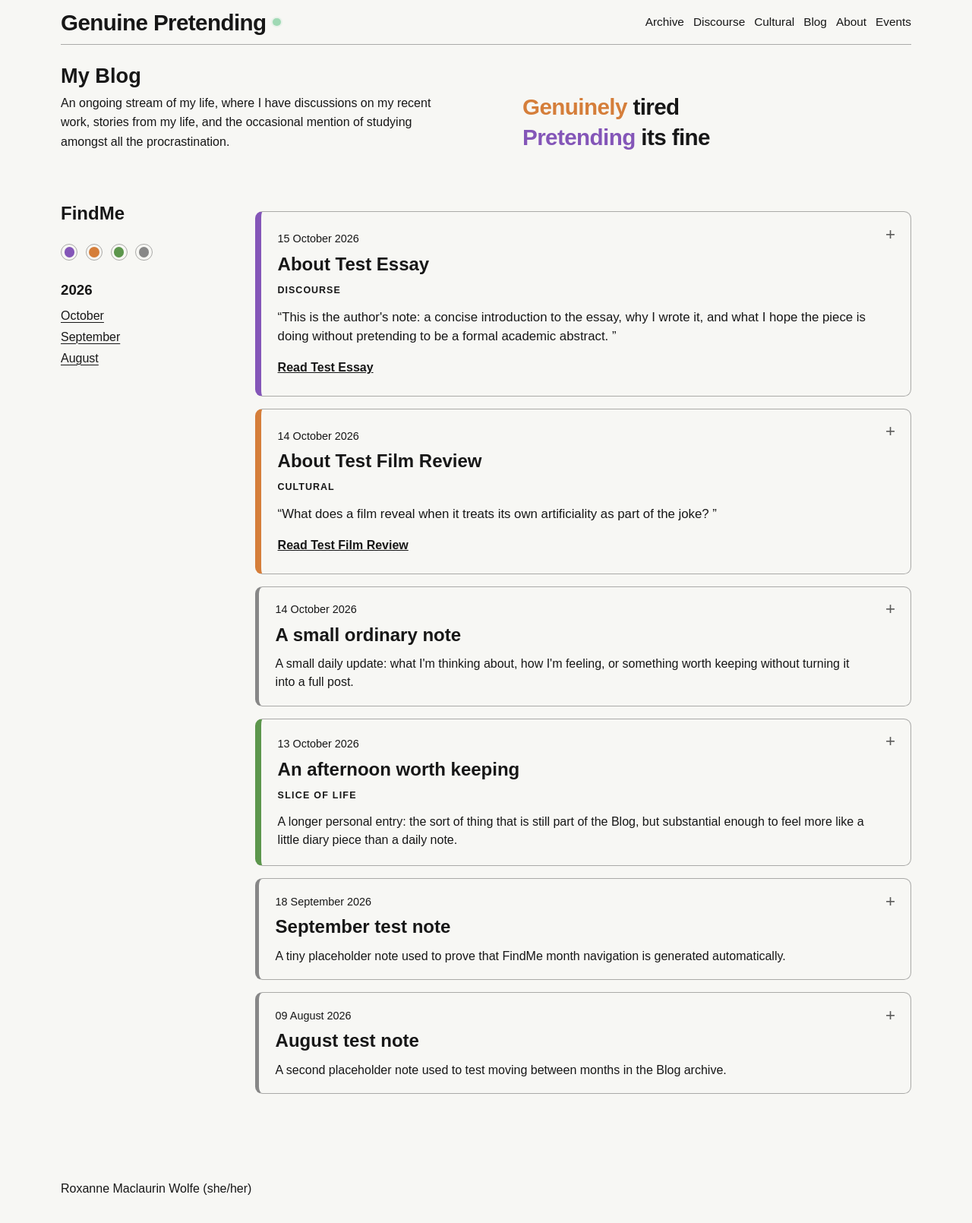
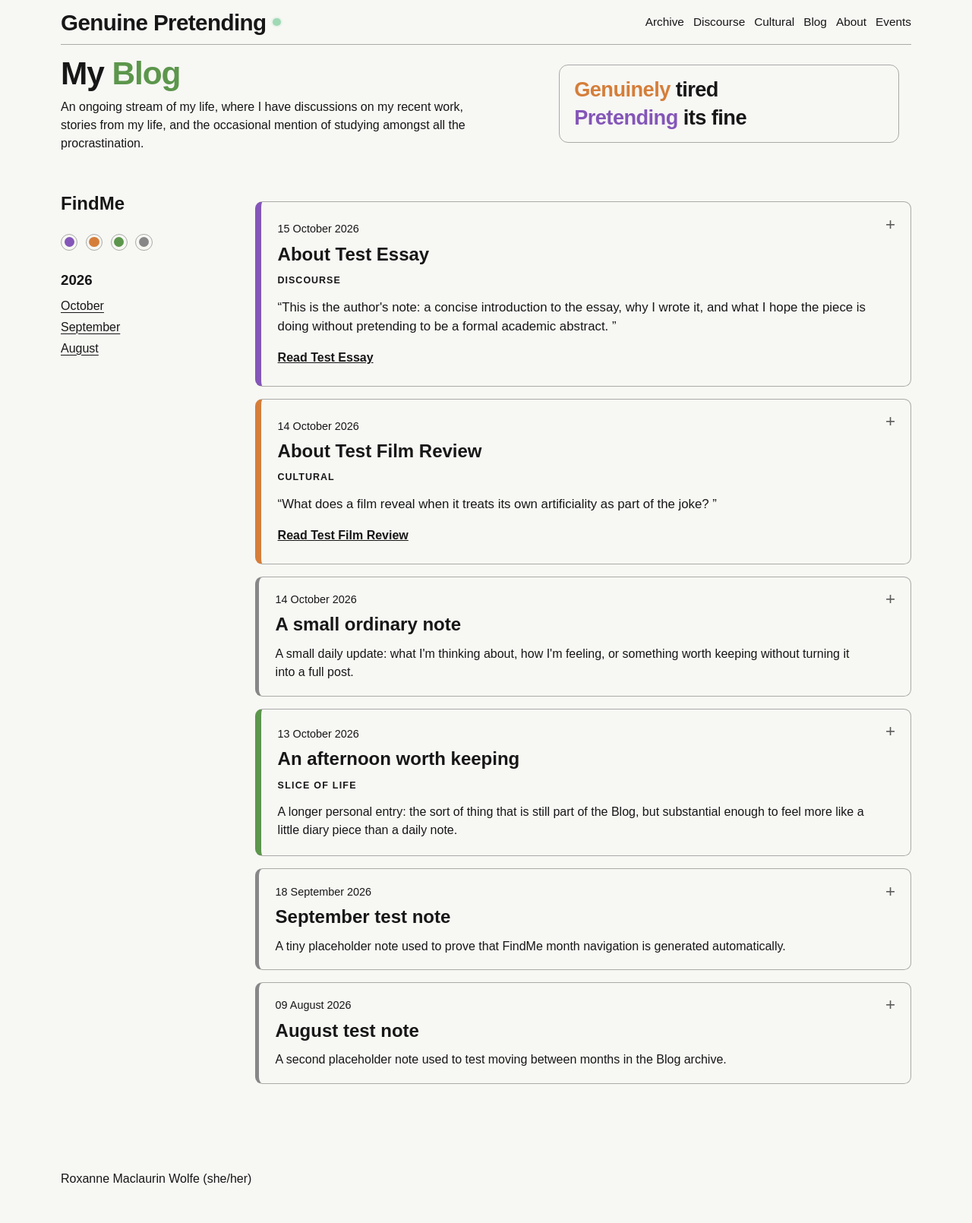
Before and after one commit to roxannewolfe/roxannewolfe.github.io, a Jekyll site: the page built from blog/index.html, in a window 1280 px wide. Shown: the whole page at 76% size. Built offline with Jekyll 4.4.1, drawn with Linux system fonts in a browser that asks for light colours.

Commit message:
Refine blog masthead balance

```diff
--- a/assets/css/blog.css
+++ b/assets/css/blog.css
@@ -1,38 +1,54 @@
 .blog-page {
-  row-gap: 1.75rem;
-  margin-top: -1rem;
+  row-gap: 1.45rem;
+  margin-top: -1.35rem;
 }
 
 .blog-intro {
   grid-column: 1 / -1;
   display: grid;
-  grid-template-columns: minmax(0, 1fr) minmax(20rem, 32rem);
-  gap: 2rem;
-  align-items: end;
-  margin: 0 0 0.75rem;
-  padding: 0.55rem 0 1.45rem;
+  grid-template-columns: minmax(0, 1.05fr) minmax(18rem, 29rem);
+  gap: 1.6rem;
+  align-items: center;
+  margin: 0 0 0.45rem;
+  padding: 0.15rem 0 1.15rem;
+}
+
+.blog-intro-copy {
+  align-self: center;
+  padding-top: 0.2rem;
 }
 
 .blog-intro-copy h1 {
   margin: 0;
-  font-size: 1.7rem;
-  line-height: 1.15;
+  font-size: clamp(2rem, 3.4vw, 2.65rem);
+  line-height: 1.05;
+  letter-spacing: -0.025em;
+}
+
+.blog-title-accent {
+  color: rgb(92, 150, 76);
 }
 
 .blog-intro-copy p {
-  max-width: 31rem;
-  margin: 0.45rem 0 0;
+  max-width: 36rem;
+  margin: 0.55rem 0 0;
+  line-height: 1.5;
 }
 
 .blog-status {
-  align-self: end;
+  align-self: center;
   justify-self: start;
-  padding-bottom: 0.05rem;
+  box-sizing: border-box;
+  width: 100%;
+  max-width: 28rem;
+  padding: 1rem 1.2rem;
+  border: 1px solid var(--border);
+  border-radius: 0.75rem;
 }
 
 .blog-status-line {
   margin: 0;
-  font-size: clamp(1.25rem, 2.4vw, 1.85rem);
+  font-size: clamp(1.15rem, 2.2vw, 1.7rem);
   font-weight: 700;
   line-height: 1.18;
   letter-spacing: -0.02em;
@@ -210,14 +226,14 @@
 
 @media (max-width: 700px) {
   .blog-page {
-    row-gap: 1.25rem;
-    margin-top: -0.45rem;
+    row-gap: 1.15rem;
+    margin-top: -0.6rem;
   }
 
   .blog-intro {
     display: block;
-    margin-bottom: 0.7rem;
-    padding: 0.45rem 0 1.1rem;
+    margin-bottom: 0.45rem;
+    padding: 0.2rem 0 0.9rem;
   }
 
   .blog-intro-copy p {
@@ -225,11 +241,13 @@
   }
 
   .blog-status {
-    margin-top: 1.3rem;
+    width: 100%;
+    max-width: none;
+    margin-top: 1rem;
   }
 
   .blog-status-line {
-    font-size: 1.3rem;
+    font-size: 1.25rem;
   }
 
   .findme-types {
```
